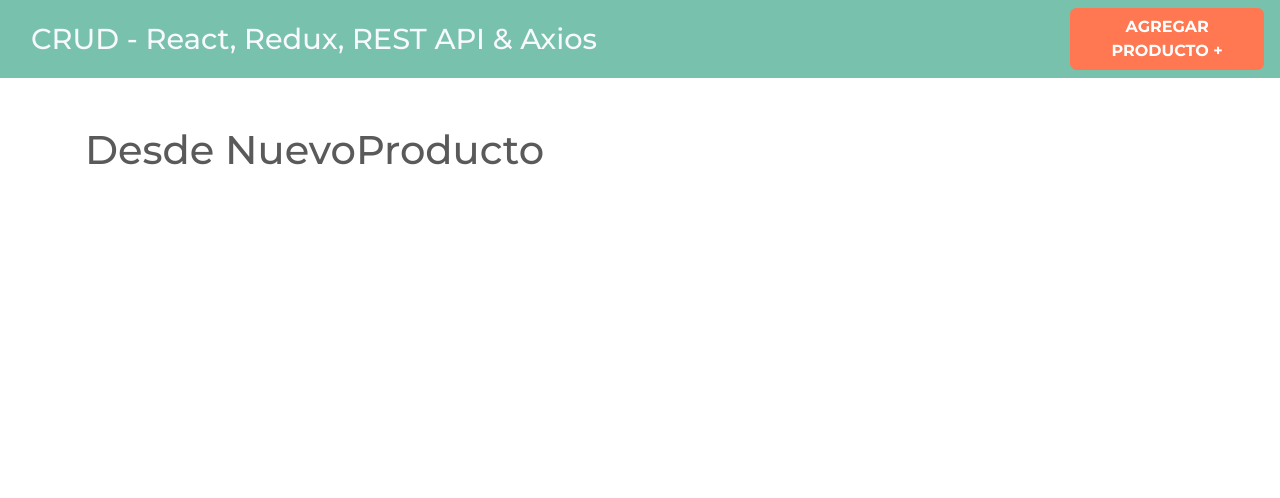
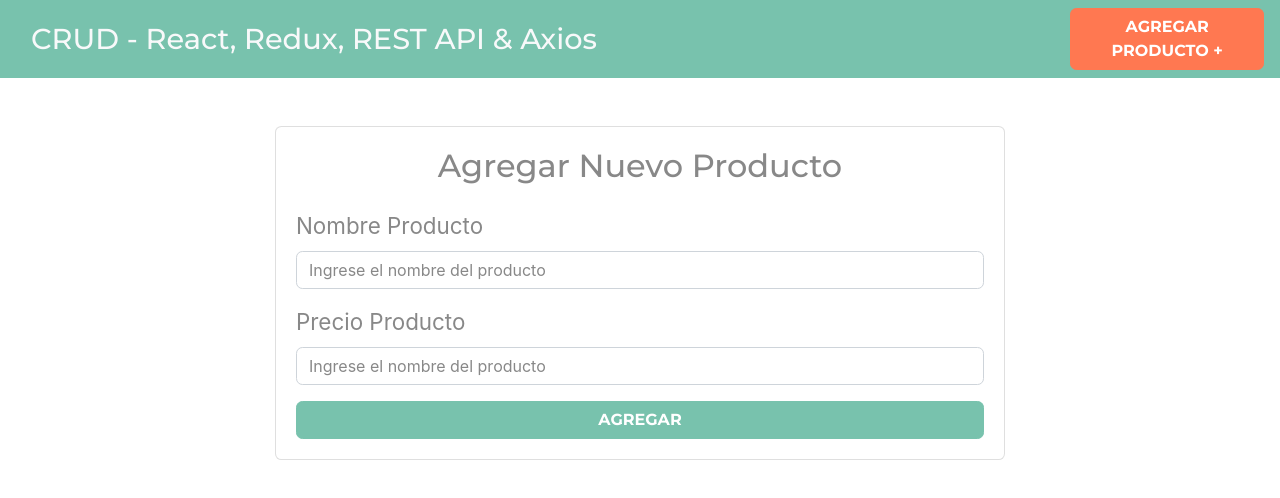
Before and after one commit to Jinsaw/crudredux, a React (Create React App) app: page /productos/nuevo in a window 1280 px wide. Shown: the top 498 px of the page. Built offline with nearby package versions, Linux system fonts and the light colour scheme.

Commit message:
creando el formulario para nuevos productos

```diff
--- a/src/components/NuevoProducto.js
+++ b/src/components/NuevoProducto.js
@@ -2,7 +2,43 @@ import React from 'react';
 
 const NuevoProducto = () => {
     return (
-        <h1>Desde NuevoProducto</h1>
+        <div className= "row justify-content-center">
+            <div className= "col-md-8">
+                <div className= "card">
+                    <div className="card-body">
+                        <h2 className= "text-center mb-4 font-weight-bolt">
+                            Agregar Nuevo Producto
+                        </h2>
+                        <form>
+                            <div className= "form-group">
+                                <label>Nombre Producto</label>
+                                <input
+                                    type= "text"
+                                    className= "form-control"
+                                    placeholder= "Ingrese el nombre del producto"
+                                    name= "nombre"
+                                />
+                            </div>
+                            <div className= "form-group">
+                                <label>Precio Producto</label>
+                                <input
+                                    type= "number"
+                                    className= "form-control"
+                                    placeholder= "Ingrese el nombre del producto"
+                                    name= "precio"
+                                />
+                            </div>
+                            <button
+                                type= "submit"
+                                className= "btn btn-primary font-weight-bolt text-uppercase d-block w-100"
+                            >
+                                Agregar
+                            </button>
+                        </form>
+                    </div>
+                </div>
+            </div>
+        </div>
      );
 }
 
```
